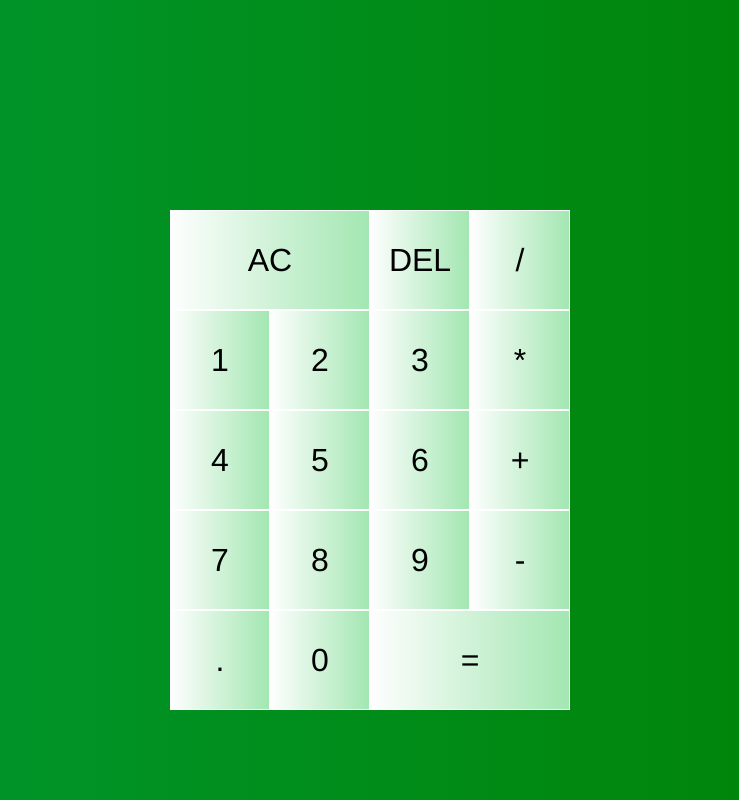
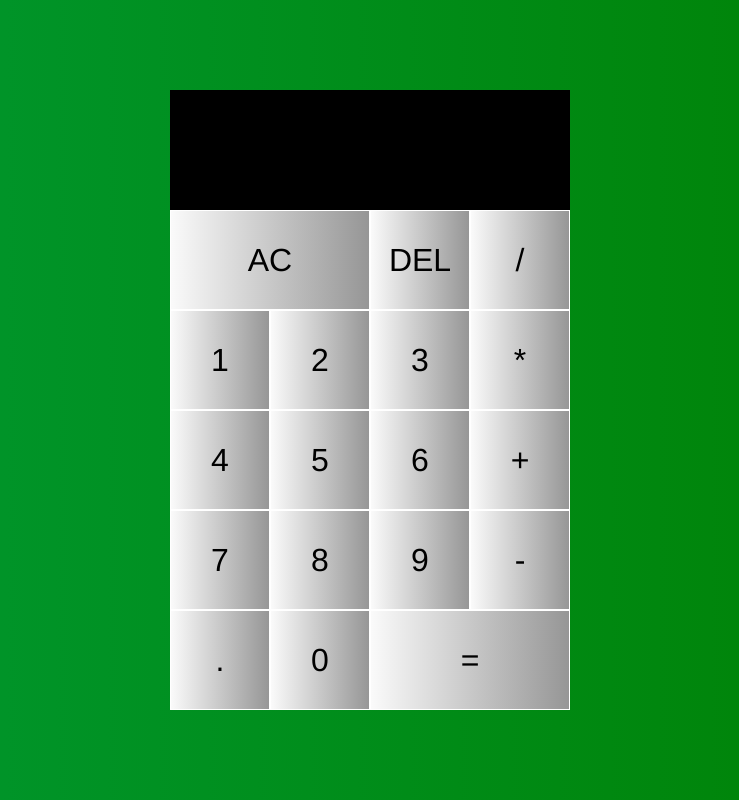
Before and after one commit to subhodynamics/WebCalci, a plain HTML site: page index.html in a window 1280 px wide. Shown: the whole page, without its empty margins (270-1009 px from the left). Drawn offline with Linux system fonts and the light colour scheme.

Commit message:
applied output display

```diff
--- a/styles.css
+++ b/styles.css
@@ -36,16 +36,14 @@ body {
     border: 1px solid white;
     outline: none;
     /* background-color: rgba(255,255,255,65%); */
-    background-image: linear-gradient(to right, rgb(254, 254, 254), rgb(26, 196, 63), #e1c743);;
+    background-image: linear-gradient(to right, rgba(254, 254, 254, .75), rgba(0, 0,0, 1), rgba(254, 254, 254, .45));
     background-size: 500%;
     background-position: left;
-    /* transition: background-position 200ms; */
-    transition: background-size 200ms;
+    transition: background-position 200ms;
 }
 
 .calculator-grid > button:hover {
-    transition: background-size 100% 200ms;
-    /* background-position: right; */
+    background-position: right;
 }
 
 .span-two {
@@ -54,4 +52,22 @@ body {
 
 .output {
     grid-column: 1 / -1;
+    background-color: rgba(0,0,0,1);
+    display: flex;
+    align-items: flex-end;
+    justify-content: space-around;
+    flex-direction: column;
+    padding: 10px;
+    word-wrap: break-word;
+    word-break: break-all;
 }
+
+.output .previous-operand {
+    color: rgba(255, 255, 255, .75);
+    font-size: 1.5rem;
+}
+
+.output .current-operand {
+    color: white;
+    font-size: 3rem;
+}
```
